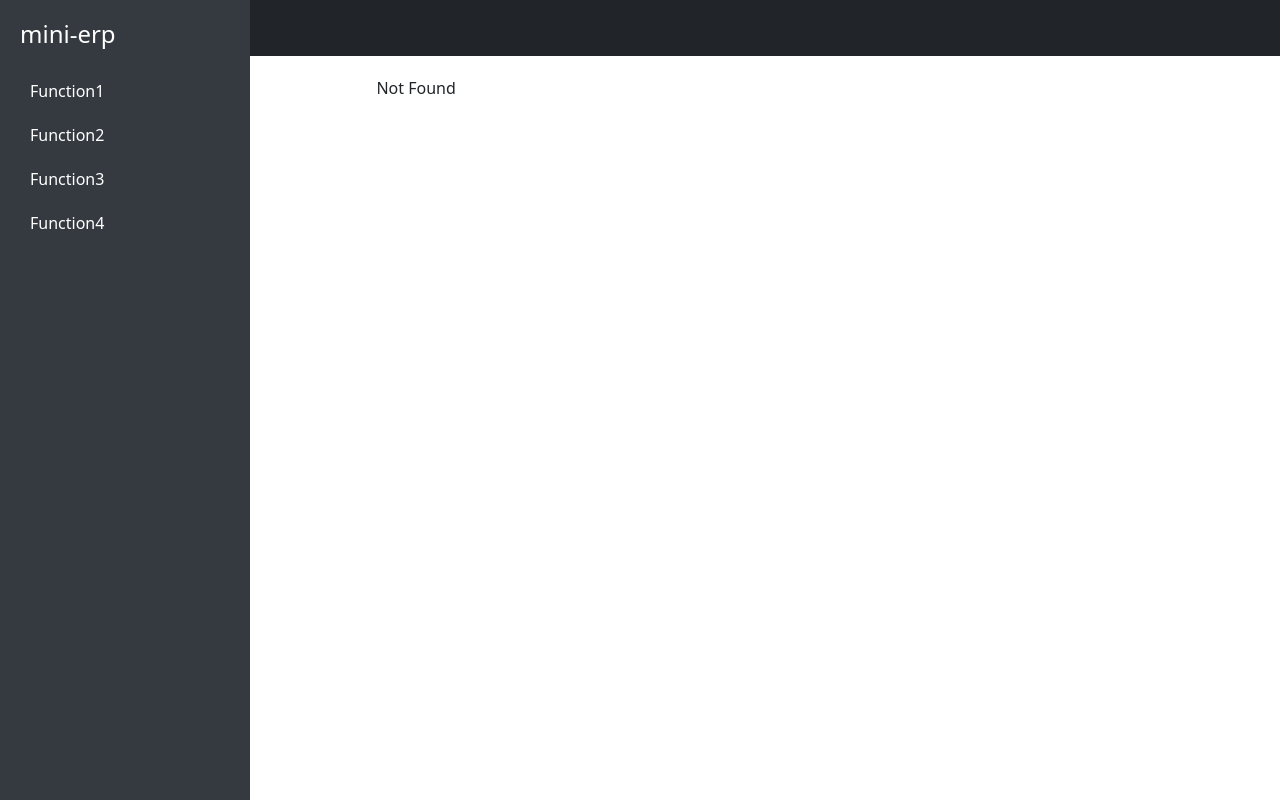
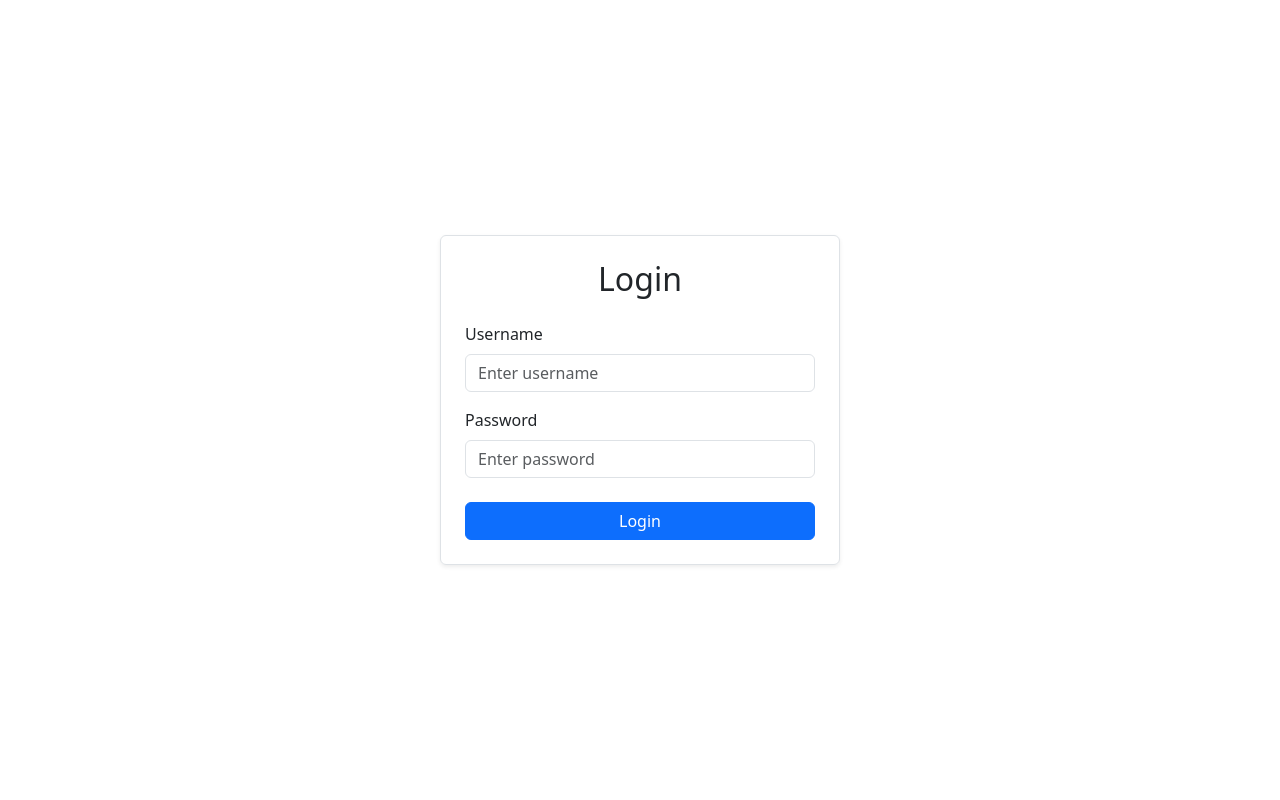
Before and after one commit to 1787954119/mini-erp, a React (Vite) app: page /login in a window 1280 px wide. Before the commit this address had no page. Built offline with nearby package versions, Linux system fonts and the light colour scheme.

Commit message:
添加用户登录模板

```diff
--- a/src/routeTree.gen.ts
+++ b/src/routeTree.gen.ts
@@ -12,6 +12,7 @@
 
 import { Route as rootRoute } from './routes/__root'
 import { Route as ProfileImport } from './routes/profile'
+import { Route as LoginImport } from './routes/login'
 import { Route as Function4Import } from './routes/function4'
 import { Route as Function3Import } from './routes/function3'
 import { Route as Function2Import } from './routes/function2'
@@ -23,6 +24,12 @@ import { Route as IndexImport } from './routes/index'
 const ProfileRoute = ProfileImport.update({
   id: '/profile',
   path: '/profile',
+  getParentRoute: () => rootRoute,
+} as any)
+
+const LoginRoute = LoginImport.update({
+  id: '/login',
+  path: '/login',
   getParentRoute: () => rootRoute,
 } as any)
 
@@ -95,6 +102,13 @@ declare module '@tanstack/react-router' {
       preLoaderRoute: typeof Function4Import
       parentRoute: typeof rootRoute
     }
+    '/login': {
+      id: '/login'
+      path: '/login'
+      fullPath: '/login'
+      preLoaderRoute: typeof LoginImport
+      parentRoute: typeof rootRoute
+    }
     '/profile': {
       id: '/profile'
       path: '/profile'
@@ -113,6 +127,7 @@ export interface FileRoutesByFullPath {
   '/function2': typeof Function2Route
   '/function3': typeof Function3Route
   '/function4': typeof Function4Route
+  '/login': typeof LoginRoute
   '/profile': typeof ProfileRoute
 }
 
@@ -122,6 +137,7 @@ export interface FileRoutesByTo {
   '/function2': typeof Function2Route
   '/function3': typeof Function3Route
   '/function4': typeof Function4Route
+  '/login': typeof LoginRoute
   '/profile': typeof ProfileRoute
 }
 
@@ -132,6 +148,7 @@ export interface FileRoutesById {
   '/function2': typeof Function2Route
   '/function3': typeof Function3Route
   '/function4': typeof Function4Route
+  '/login': typeof LoginRoute
   '/profile': typeof ProfileRoute
 }
 
@@ -143,6 +160,7 @@ export interface FileRouteTypes {
     | '/function2'
     | '/function3'
     | '/function4'
+    | '/login'
     | '/profile'
   fileRoutesByTo: FileRoutesByTo
   to:
@@ -151,6 +169,7 @@ export interface FileRouteTypes {
     | '/function2'
     | '/function3'
     | '/function4'
+    | '/login'
     | '/profile'
   id:
     | '__root__'
@@ -159,6 +178,7 @@ export interface FileRouteTypes {
     | '/function2'
     | '/function3'
     | '/function4'
+    | '/login'
     | '/profile'
   fileRoutesById: FileRoutesById
 }
@@ -169,6 +189,7 @@ export interface RootRouteChildren {
   Function2Route: typeof Function2Route
   Function3Route: typeof Function3Route
   Function4Route: typeof Function4Route
+  LoginRoute: typeof LoginRoute
   ProfileRoute: typeof ProfileRoute
 }
 
@@ -178,6 +199,7 @@ const rootRouteChildren: RootRouteChildren = {
   Function2Route: Function2Route,
   Function3Route: Function3Route,
   Function4Route: Function4Route,
+  LoginRoute: LoginRoute,
   ProfileRoute: ProfileRoute,
 }
 
@@ -196,6 +218,7 @@ export const routeTree = rootRoute
         "/function2",
         "/function3",
         "/function4",
+        "/login",
         "/profile"
       ]
     },
@@ -214,6 +237,9 @@ export const routeTree = rootRoute
     "/function4": {
       "filePath": "function4.tsx"
     },
+    "/login": {
+      "filePath": "login.tsx"
+    },
     "/profile": {
       "filePath": "profile.tsx"
     }
--- a/src/routes/__root.tsx
+++ b/src/routes/__root.tsx
@@ -1,6 +1,10 @@
-import { createRootRoute } from "@tanstack/react-router";
-import Layout from "../Layout";
+import { createRootRoute, Outlet } from "@tanstack/react-router";
 
 export const Route = createRootRoute({
-  component: Layout,
+  component: () => (
+    <>
+      <Outlet />
+      {/* <TanStackRouterDevtools /> */}
+    </>
+  ),
 });
--- a/src/routes/index.tsx
+++ b/src/routes/index.tsx
@@ -1,4 +1,5 @@
 import { createFileRoute } from "@tanstack/react-router";
+import Layout from "../Layout";
 
 export const Route = createFileRoute("/")({
   component: RouteComponent,
@@ -7,8 +8,9 @@ export const Route = createFileRoute("/")({
 function RouteComponent() {
   return (
     <>
-      <h1>Welcome to My Website</h1>
-      <p>This is the main content area.</p>
+      {/* <h1>Welcome to My Website</h1>
+      <p>This is the main content area.</p> */}
+      <Layout />
     </>
   );
 }
--- /dev/null
+++ b/src/routes/login.tsx
@@ -0,0 +1,70 @@
+import { createFileRoute, useNavigate } from "@tanstack/react-router";
+import { useState } from "react";
+import { Container, Alert, Form, Button } from "react-bootstrap";
+
+export const Route = createFileRoute("/login")({
+  component: RouteComponent,
+});
+
+function RouteComponent() {
+  const [username, setUsername] = useState("");
+  const [password, setPassword] = useState("");
+  const [error, setError] = useState("");
+  const navigate = useNavigate();
+
+  // 表单提交处理函数
+  const handleSubmit = (e: React.FormEvent) => {
+    e.preventDefault();
+
+    // 假设的登录验证逻辑
+    if (username === "admin" && password === "password") {
+      // 登录成功，跳转到主页
+      navigate({ to: "/" });
+    } else {
+      // 登录失败，显示错误信息
+      setError("Invalid username or password");
+    }
+  };
+
+  return (
+    <Container
+      className="d-flex justify-content-center align-items-center"
+      style={{ height: "100vh" }}
+    >
+      <div
+        className="login-container p-4 border rounded shadow-sm"
+        style={{ width: "400px" }}
+      >
+        <h2 className="text-center mb-4">Login</h2>
+        {error && <Alert variant="danger">{error}</Alert>}
+        <Form onSubmit={handleSubmit}>
+          <Form.Group controlId="formBasicUsername">
+            <Form.Label>Username</Form.Label>
+            <Form.Control
+              type="text"
+              placeholder="Enter username"
+              value={username}
+              onChange={(e) => setUsername(e.target.value)}
+              required
+            />
+          </Form.Group>
+
+          <Form.Group controlId="formBasicPassword" className="mt-3">
+            <Form.Label>Password</Form.Label>
+            <Form.Control
+              type="password"
+              placeholder="Enter password"
+              value={password}
+              onChange={(e) => setPassword(e.target.value)}
+              required
+            />
+          </Form.Group>
+
+          <Button variant="primary" type="submit" className="w-100 mt-4">
+            Login
+          </Button>
+        </Form>
+      </div>
+    </Container>
+  );
+}
```
Also changed, not shown: src/components/LoginPage.tsx (added, +67 -0 lines), src/routes/profile.tsx (+4 -4 lines).
